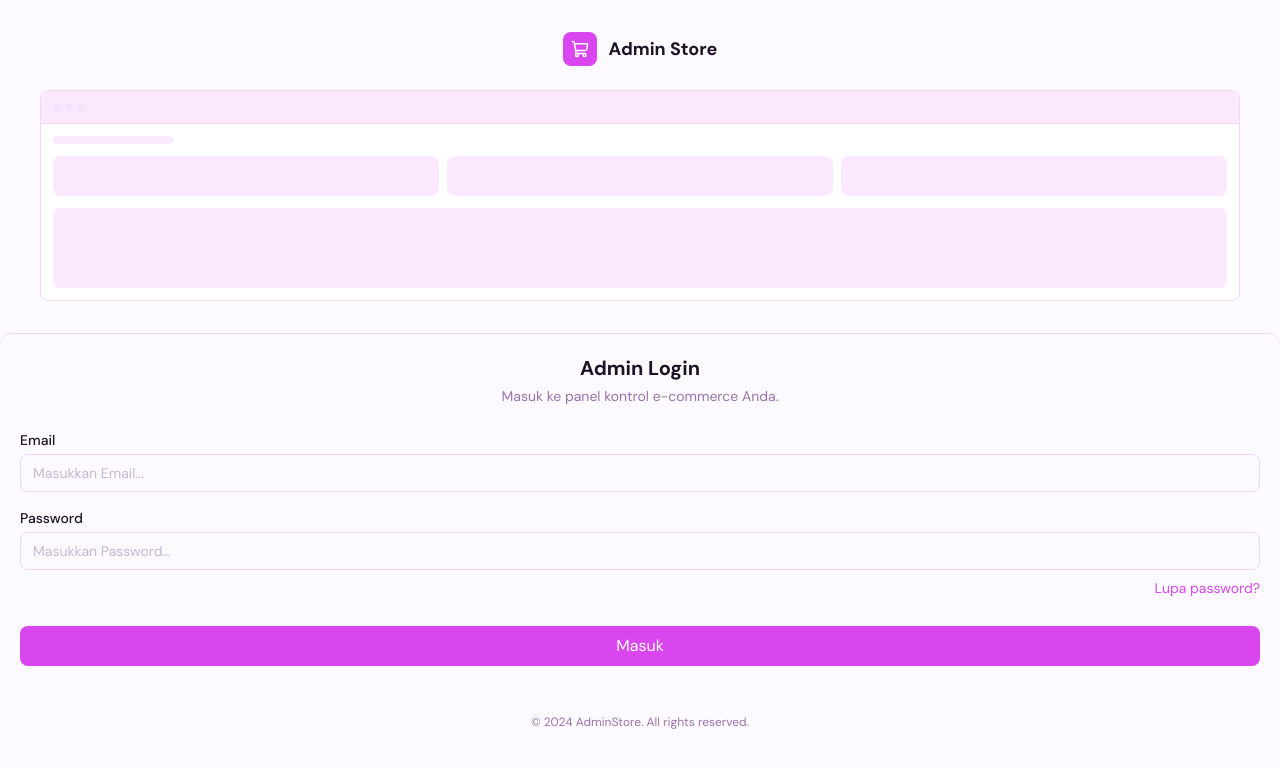
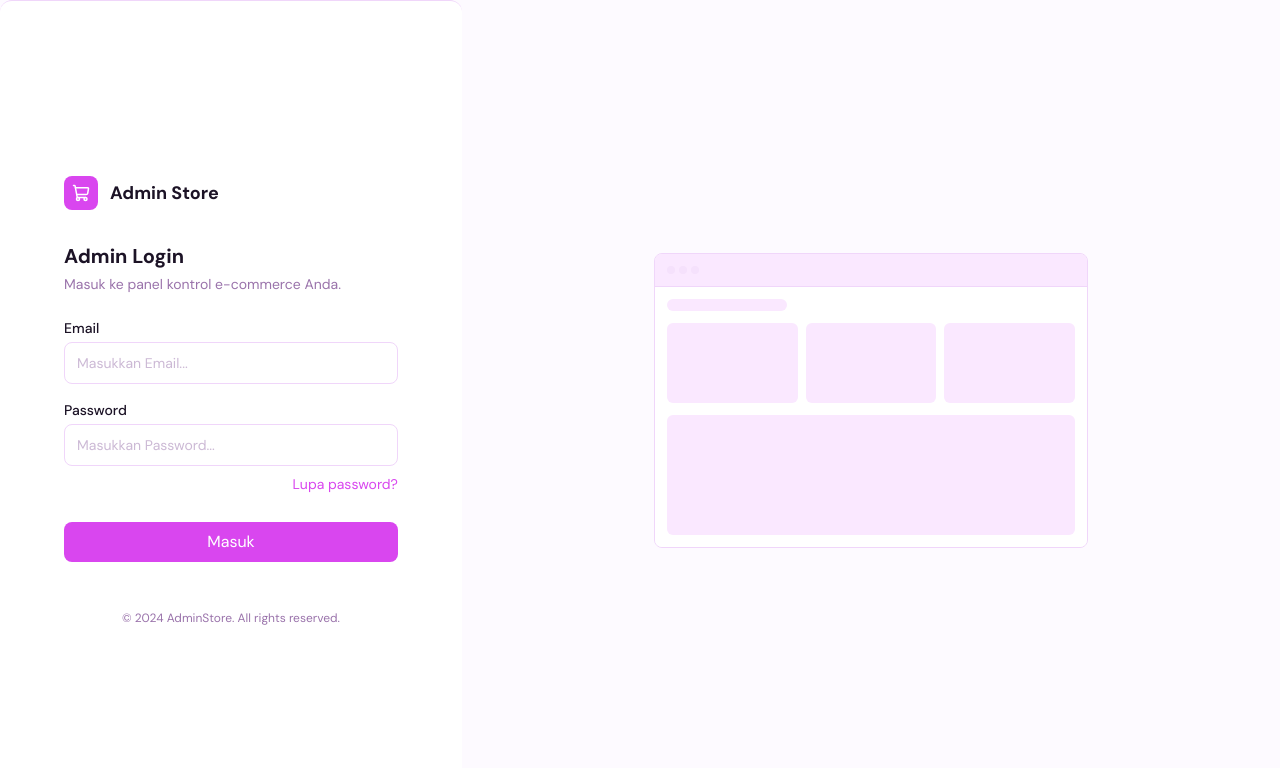
Before and after one commit to RifqyFauzan9/he-commerce, a Next.js app: page /admin/login in a window 1280 px wide. Shown: the top 768 px of the page. Built offline with nearby package versions, Linux system fonts and the light colour scheme; a web font is replaced by a local one.

Commit message:
responsive admin dashboard login

```diff
--- a/app/admin/login/page.tsx
+++ b/app/admin/login/page.tsx
@@ -4,9 +4,9 @@ import { ShoppingCart } from "lucide-react";
 
 export default function Page() {
     return (
-        <main className="min-h-screen w-full flex flex-col">
-            <section className="flex flex-col py-8 px-10">
-                <div className="flex items-center justify-center gap-3 mb-6">
+        <main className="min-h-screen w-full flex flex-col md:flex-row-reverse">
+            <section className="md:flex-1 lg:flex-[1.3] flex flex-col md:justify-center py-8 px-10 md:px-12 lg:px-16 xl:px-48">
+                <div className="flex items-center justify-center gap-3 mb-6 md:hidden">
                     <div className="rounded-lg p-2 bg-primary">
                         <ShoppingCart size={18} className="text-primary-foreground" />
                     </div>
@@ -16,9 +16,15 @@ export default function Page() {
                 <AdminDashboardSkeleton />
             </section>
 
-            <section className="flex-1 bg-background rounded-t-xl border-t border-border p-5">
-                <h1 className="text-xl text-center font-bold mb-1">Admin Login</h1>
-                <p className="text-center text-sm text-muted-foreground mb-6">Masuk ke panel kontrol e-commerce Anda.</p>
+            <section className="flex-1 flex flex-col md:justify-center bg-white rounded-t-xl border-t border-border p-5 md:p-12 lg:p-16">
+                <div className="md:flex md:items-center gap-3 mb-8 hidden">
+                    <div className="rounded-lg p-2 bg-primary">
+                        <ShoppingCart size={18} className="text-primary-foreground" />
+                    </div>
+                    <h1 className="font-bold text-lg">Admin Store</h1>
+                </div>
+                <h1 className="text-xl text-center font-bold mb-1 md:text-left">Admin Login</h1>
+                <p className="text-center text-sm text-muted-foreground mb-6 md:text-left">Masuk ke panel kontrol e-commerce Anda.</p>
 
                 <LoginForm />
             </section>
--- a/app/ui/components/AdminDashboardSkeleton.tsx
+++ b/app/ui/components/AdminDashboardSkeleton.tsx
@@ -8,15 +8,15 @@ export default function AdminDashboardSkeleton() {
             </div>
 
             <div className="p-3 flex flex-col gap-3 bg-white">
-                <div className="w-30 h-2 rounded-lg bg-secondary" />
+                <div className="w-30 h-2 md:h-3 rounded-lg bg-secondary" />
 
                 <div className="flex items-center gap-2 w-full">
-                    <div className="flex-1 h-10 bg-secondary rounded-lg" />
-                    <div className="flex-1 h-10 bg-secondary rounded-lg" />
-                    <div className="flex-1 h-10 bg-secondary rounded-lg" />
+                    <div className="flex-1 h-10 md:h-20 bg-secondary rounded-md" />
+                    <div className="flex-1 h-10 md:h-20 bg-secondary rounded-md" />
+                    <div className="flex-1 h-10 md:h-20 bg-secondary rounded-md" />
                 </div>
 
-                <div className="w-full h-20 bg-secondary rounded-lg hidden md:block" />
+                <div className="w-full h-30 bg-secondary rounded-md hidden md:block" />
             </div>
         </div>
     );
--- a/app/ui/components/Field.tsx
+++ b/app/ui/components/Field.tsx
@@ -21,7 +21,7 @@ export default function Field({ value, setValue, label, type = 'text' }: Props)
                 type={type}
                 value={value}
                 onChange={(e) => setValue(e.target.value)}
-                className={clsx("rounded-lg py-2 px-3 text-sm text-muted-foreground outline-none border-1", { "border-primary": focused, "border-border": !focused })}
+                className={clsx("rounded-lg py-2.5 px-3 text-sm text-muted-foreground outline-none border-1", { "border-primary": focused, "border-border": !focused })}
                 onFocus={() => setFocused(true)}
                 onBlur={() => setFocused(false)}
                 placeholder={`Masukkan ${label}...`}
```
